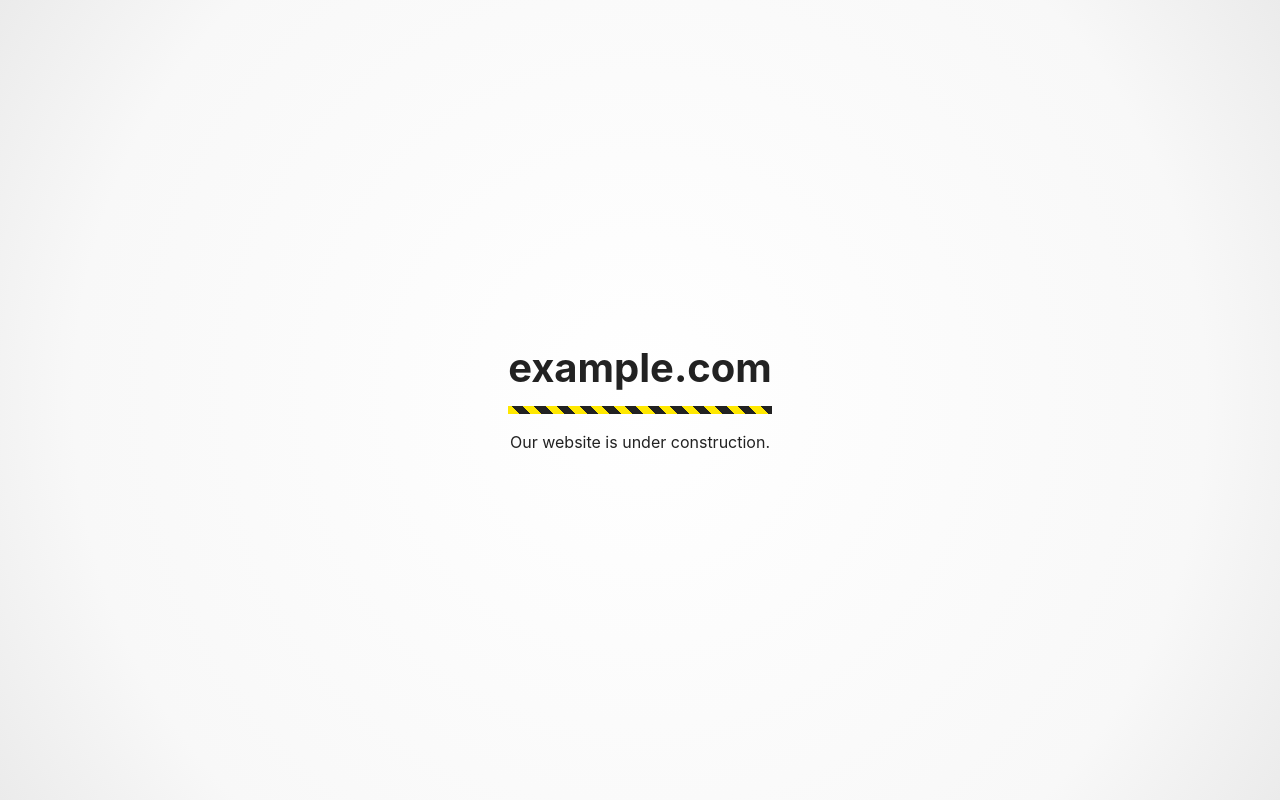
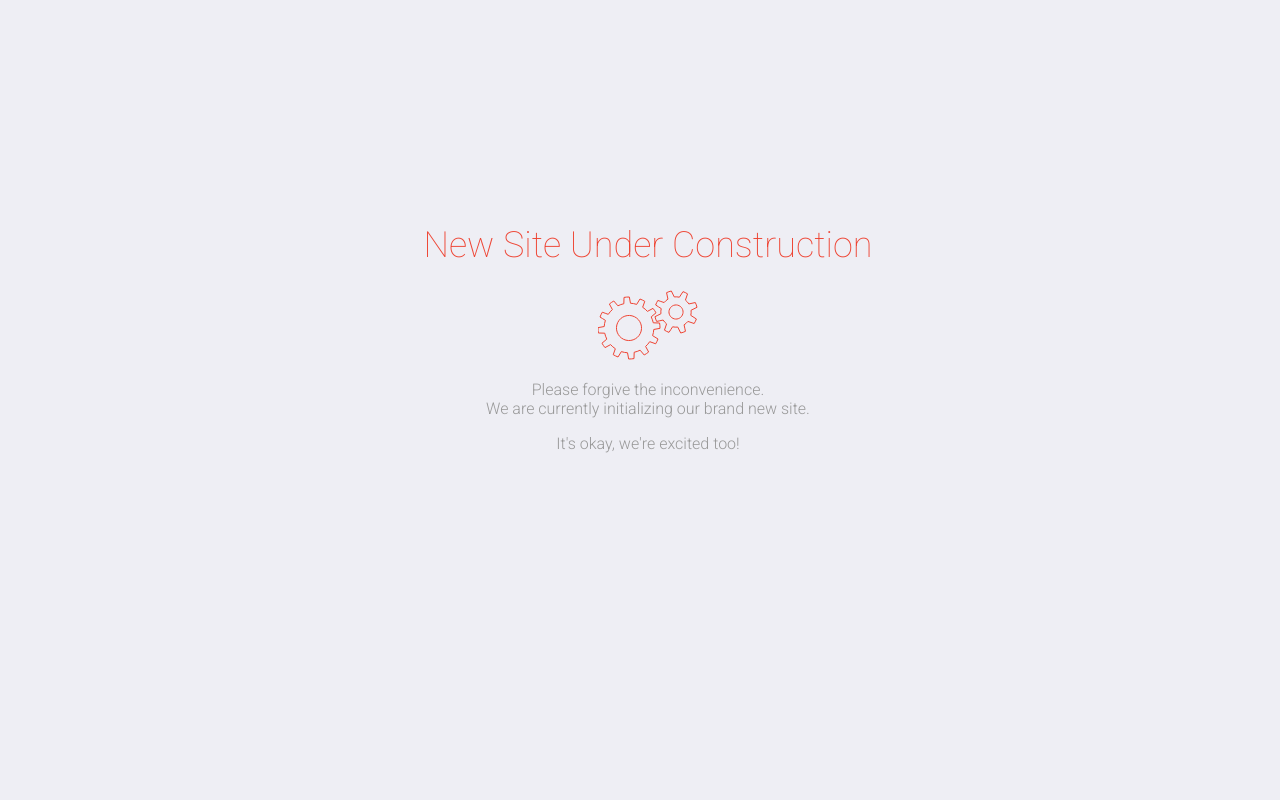
Before and after one commit to kfach99/portfolio, a plain HTML site: page index.html in a window 1280 px wide. Drawn offline with Linux system fonts and the light colour scheme.

Commit message:
Update index.html

```diff
--- a/index.html
+++ b/index.html
@@ -3,54 +3,100 @@
   <head>
     <meta charset="utf-8">
     <meta name="viewport" content="width=device-width, initial-scale=1.0, shrink-to-fit=no">
-    <title>example.com</title>
+    <title>KAMAL FACH</title>
     <style type="text/css">
-      html, body {
-        height: 100%;
-      }
-      body {
-        background-color: #fff;
-        background: radial-gradient(circle at center, #fff 0%, #f8f8f8 75%, #ebebeb 100%);
-        color: #222;
-        font-family: -apple-system, BlinkMacSystemFont, "Segoe UI", Roboto, "Helvetica Neue", Arial, sans-serif;
-        font-size: 1rem;
-        line-height: 1.5;
-        margin: 0;
-        display: flex;
-        justify-content: center;
-        align-items: center;
-      }
-      main {
-        padding: 1rem;
-        text-align: center;
-      }
-      h1 {
-        font-size: 2.5rem;
-        line-height: 1.1;
-        margin: 0;
-      }
-      @media screen and (max-width: 480px) {
-        h1 {
-          font-size: 1.5rem;
-        }
-      }
-      h1::after {
-        content: "";
-        background-color: #ffe800;
-        background: repeating-linear-gradient(45deg, #ffe800, #ffe800 0.5rem, #222 0.5rem, #222 1.0rem);
-        display: block;
-        height: 0.5rem;
-        margin-top: 1rem;
-      }
-      p {
-        margin: 1rem 0 0 0;
-      }
+      @import url(https://fonts.googleapis.com/css?family=Roboto:400,100,300,500,700);
+
+body {
+  background: #EEEEF4;
+  color:#999;
+  font-family:Roboto;
+}
+
+h1{
+  font-weight:100;
+  font-size:27pt;
+  color:#E43;
+}
+
+p{font-weight:300;}
+
+.warning-content {
+	position:absolute;
+  top:25%;
+  width:100%;
+  height:300px;
+  text-align:center;
+  margin:0;
+
+
+}
     </style>
   </head>
   <body>
     <main>
-      <h1>example.com</h1>
-      <p>Our website is under construction.</p>
+     <div class="warning-content">
+<h1>New Site Under Construction</h1>
+<svg version="1.1" xmlns="http://www.w3.org/2000/svg" xmlns:xlink="http://www.w3.org/1999/xlink" x="0px" y="0px"
+	 width="100.001px" height="70px" viewBox="0 0 100 68">
+<g id="large">
+	<g>
+	<path d="M55.777,38.473l6.221-1.133c0.017-1.791-0.123-3.573-0.41-5.324l-6.321-0.19c-0.438-2.053-1.135-4.048-2.076-5.931
+		l4.82-4.094c-0.868-1.552-1.874-3.028-3.005-4.417l-5.569,2.999c-1.385-1.54-2.98-2.921-4.771-4.099l2.124-5.954
+		c-0.759-0.452-1.543-0.878-2.357-1.269c-0.811-0.39-1.625-0.732-2.449-1.046l-3.325,5.381c-2.038-0.665-4.113-1.052-6.183-1.174
+		L31.34,6.002c-1.792-0.02-3.571,0.119-5.32,0.406l-0.191,6.32c-2.056,0.439-4.051,1.137-5.936,2.08l-4.097-4.82
+		c-1.546,0.872-3.022,1.875-4.407,3.006l2.996,5.566c-1.54,1.384-2.925,2.985-4.104,4.778c-2.16-0.771-4.196-1.498-5.953-2.127
+		c-0.449,0.765-0.875,1.544-1.265,2.354c-0.39,0.811-0.733,1.63-1.049,2.457c1.587,0.981,3.424,2.119,5.377,3.325
+		c-0.662,2.037-1.049,4.117-1.172,6.186l-6.218,1.136c-0.021,1.789,0.12,3.566,0.407,5.321l6.32,0.188
+		c0.442,2.06,1.143,4.057,2.082,5.937l-4.818,4.095c0.872,1.549,1.873,3.026,3.009,4.412l5.563-2.998
+		c1.392,1.54,2.989,2.92,4.777,4.099l-2.121,5.954c0.756,0.446,1.538,0.871,2.348,1.258c0.813,0.394,1.633,0.739,2.462,1.05
+		l3.326-5.375c2.033,0.662,4.109,1.05,6.175,1.17l1.137,6.221c1.791,0.019,3.569-0.123,5.323-0.407l0.194-6.324
+		c2.053-0.438,4.045-1.136,5.927-2.079l4.093,4.817c1.55-0.865,3.026-1.87,4.414-2.999l-2.995-5.572
+		c1.537-1.385,2.914-2.98,4.093-4.772l5.953,2.127c0.448-0.761,0.878-1.545,1.268-2.356c0.388-0.808,0.729-1.631,1.047-2.458
+		l-5.378-3.324C55.268,42.615,55.655,40.542,55.777,38.473z M42.302,42.435c-3.002,6.243-10.495,8.872-16.737,5.866
+		c-6.244-2.999-8.872-10.493-5.867-16.736c3.002-6.244,10.495-8.873,16.736-5.869C42.676,28.698,45.306,36.19,42.302,42.435z"  fill="none" stroke="#E43"/>    <animateTransform
+            attributeName="transform"
+            begin="0s"
+            dur="3s"
+            type="rotate"
+            from="0 31 37"
+            to="360 31 37"
+            repeatCount="indefinite"
+    </animateTransform>
+</g>
+<g id="small">
+	<path d="M93.068,19.253L99,16.31c-0.371-1.651-0.934-3.257-1.679-4.776l-6.472,1.404c-0.902-1.436-2.051-2.735-3.42-3.819
+		l2.115-6.273c-0.706-0.448-1.443-0.867-2.213-1.238c-0.774-0.371-1.559-0.685-2.351-0.958l-3.584,5.567
+		c-1.701-0.39-3.432-0.479-5.118-0.284L73.335,0c-1.652,0.367-3.256,0.931-4.776,1.672l1.404,6.47
+		c-1.439,0.899-2.744,2.047-3.835,3.419c-2.208-0.746-4.38-1.476-6.273-2.114c-0.451,0.71-0.874,1.448-1.244,2.229
+		c-0.371,0.764-0.68,1.541-0.954,2.329c1.681,1.078,3.612,2.323,5.569,3.579c-0.399,1.711-0.486,3.449-0.291,5.145
+		c-2.086,1.034-4.143,2.055-5.936,2.945c0.368,1.648,0.929,3.25,1.67,4.769c1.954-0.426,4.193-0.912,6.468-1.405
+		c0.906,1.449,2.06,2.758,3.442,3.853l-2.117,6.27c0.708,0.449,1.439,0.865,2.218,1.236c0.767,0.371,1.551,0.685,2.338,0.96
+		c1.081-1.68,2.319-3.612,3.583-5.574c1.714,0.401,3.457,0.484,5.156,0.288L82.695,42c1.651-0.371,3.252-0.931,4.773-1.676
+		c-0.425-1.952-0.912-4.194-1.404-6.473c1.439-0.902,2.744-2.057,3.835-3.436l6.273,2.11c0.444-0.7,0.856-1.43,1.225-2.197
+		c0.372-0.777,0.691-1.569,0.963-2.361l-5.568-3.586C93.181,22.677,93.269,20.939,93.068,19.253z M84.365,24.062
+		c-1.693,3.513-5.908,4.991-9.418,3.302c-3.513-1.689-4.99-5.906-3.301-9.419c1.688-3.513,5.906-4.991,9.417-3.302
+		C84.573,16.331,86.05,20.549,84.365,24.062z" fill="none" stroke="#E43"/>
+  <animateTransform
+            attributeName="transform"
+            begin="0s"
+            dur="2s"
+            type="rotate"
+            from="0 78 21"
+            to="-360 78 21"
+            repeatCount="indefinite"
+    </animateTransform>
+</g>
+</svg>
+<p>
+  Please forgive the inconvenience. <br />
+  We are currently initializing our brand new site.
+</p>
+<p>
+  It's okay, we're excited too!
+</p>
+
+</div>
     </main>
   </body>
 </html>
```
